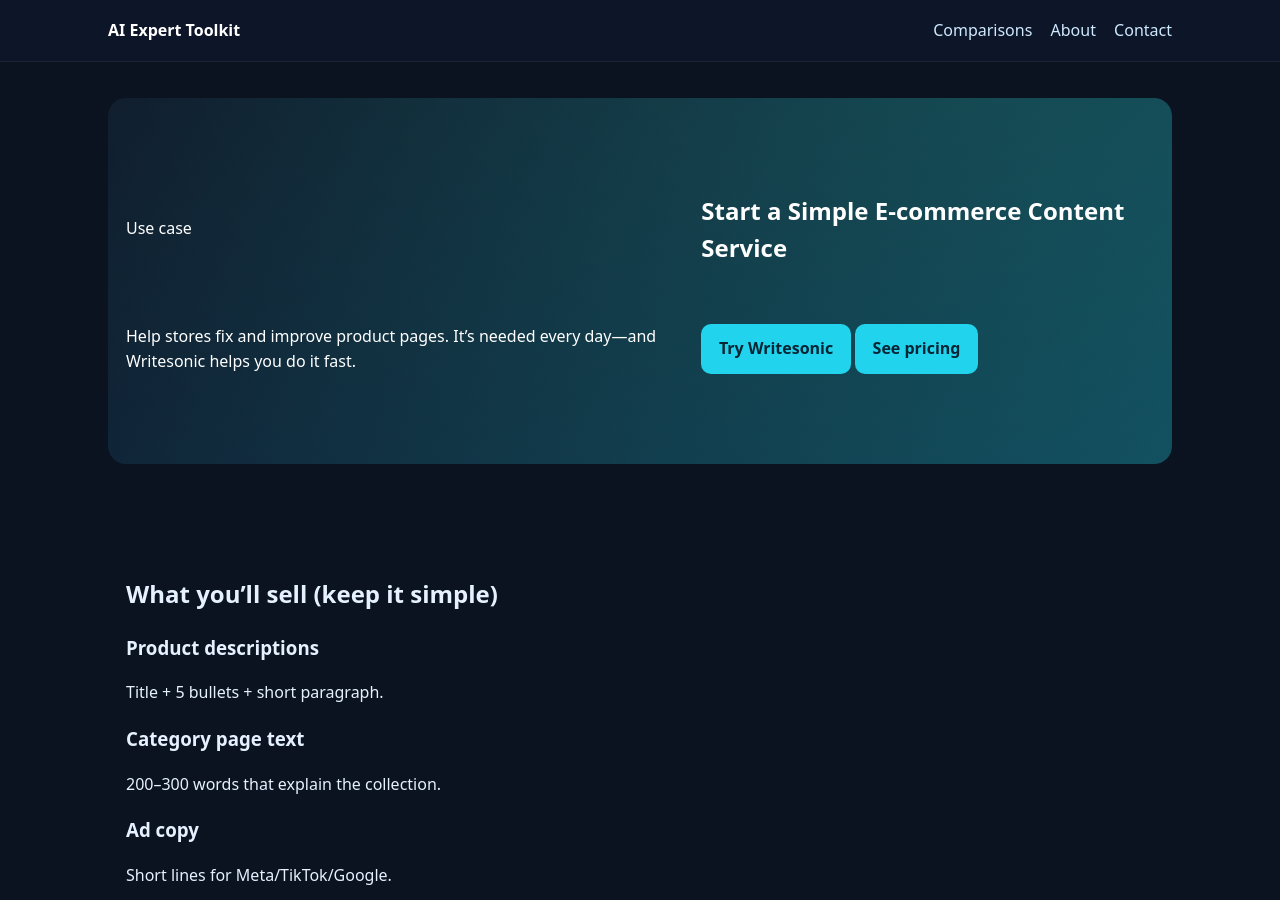
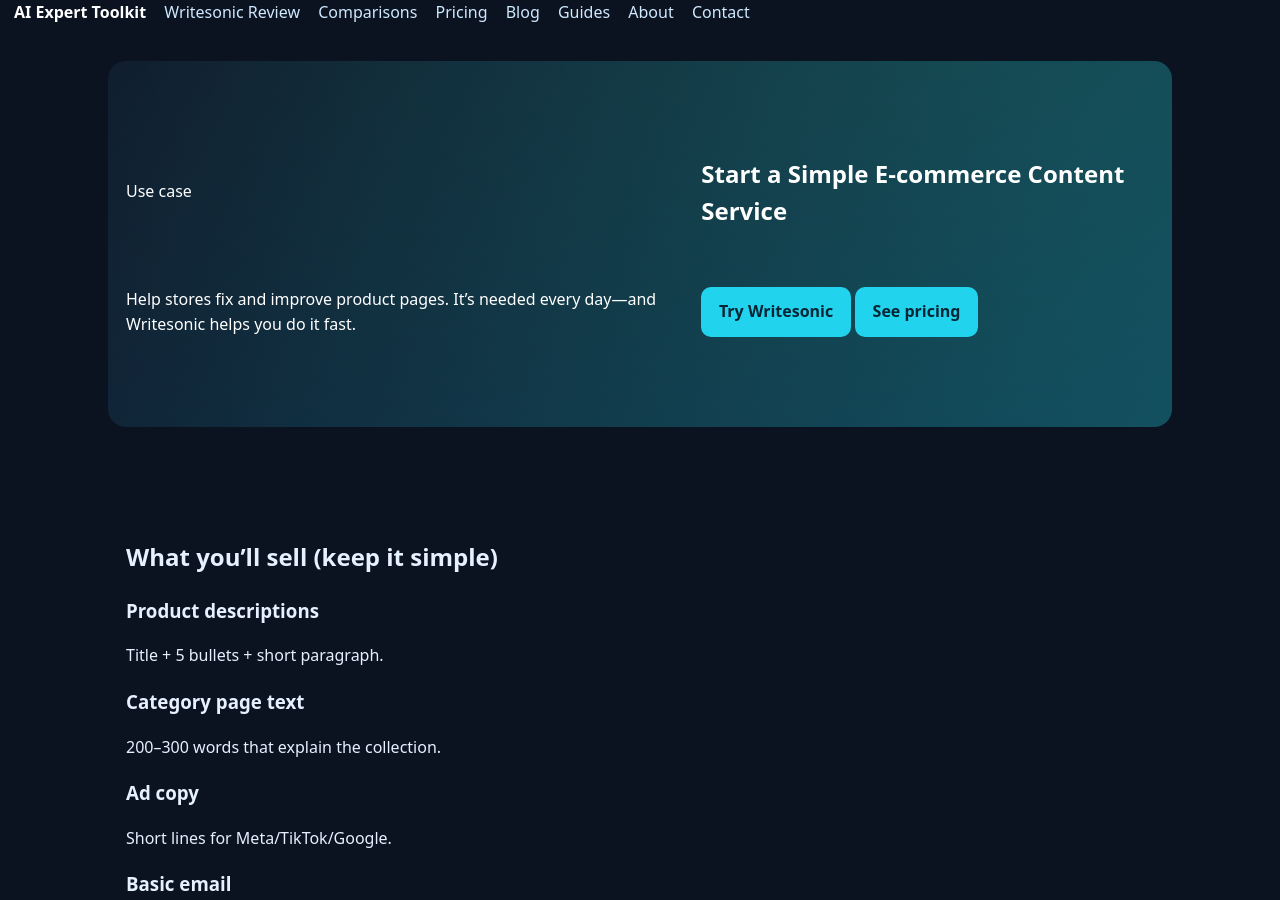
Before and after one commit to AIExpertToolkit/aiexperttoolkit, a Jekyll site: the page built from use-cases/ecommerce-content-service.html, in a window 1280 px wide and 900 px high. Built offline with Jekyll 4.4.1, drawn with Linux system fonts in a browser that asks for light colours.

Commit message:
Update header.html

```diff
--- a/_includes/header.html
+++ b/_includes/header.html
@@ -1,17 +1,10 @@
-<header class="site-header" role="banner">
-  <div class="wrap header-row">
-    <a class="brand" href="{{ site.baseurl }}/" aria-label="AI Expert Toolkit home">
-      AI Expert Toolkit
-    </a>
-
-    <nav class="primary-nav" aria-label="Primary">
-      {% assign here = page.url | replace:'index.html','' %}
-      <a href="{{ site.baseurl }}/comparisons.html"
-         {% if here == '/comparisons.html' %}aria-current="page"{% endif %}>Comparisons</a>
-      <a href="{{ site.baseurl }}/about.html"
-         {% if here == '/about.html' %}aria-current="page"{% endif %}>About</a>
-      <a href="{{ site.baseurl }}/contact.html"
-         {% if here == '/contact.html' %}aria-current="page"{% endif %}>Contact</a>
-    </nav>
-  </div>
-</header>
+<nav class="site-nav">
+  <a class="brand" href="{{ site.baseurl }}/">AI Expert Toolkit</a>
+  <a href="{{ site.baseurl }}/writesonic-review.html">Writesonic Review</a>
+  <a href="{{ site.baseurl }}/comparisons.html">Comparisons</a>
+  <a href="{{ site.baseurl }}/pricing.html">Pricing</a>
+  <a href="{{ site.baseurl }}/blog.html">Blog</a>
+  <a href="{{ site.baseurl }}/guides.html">Guides</a>
+  <a href="{{ site.baseurl }}/about.html">About</a>
+  <a href="{{ site.baseurl }}/contact.html">Contact</a>
+</nav>
```
